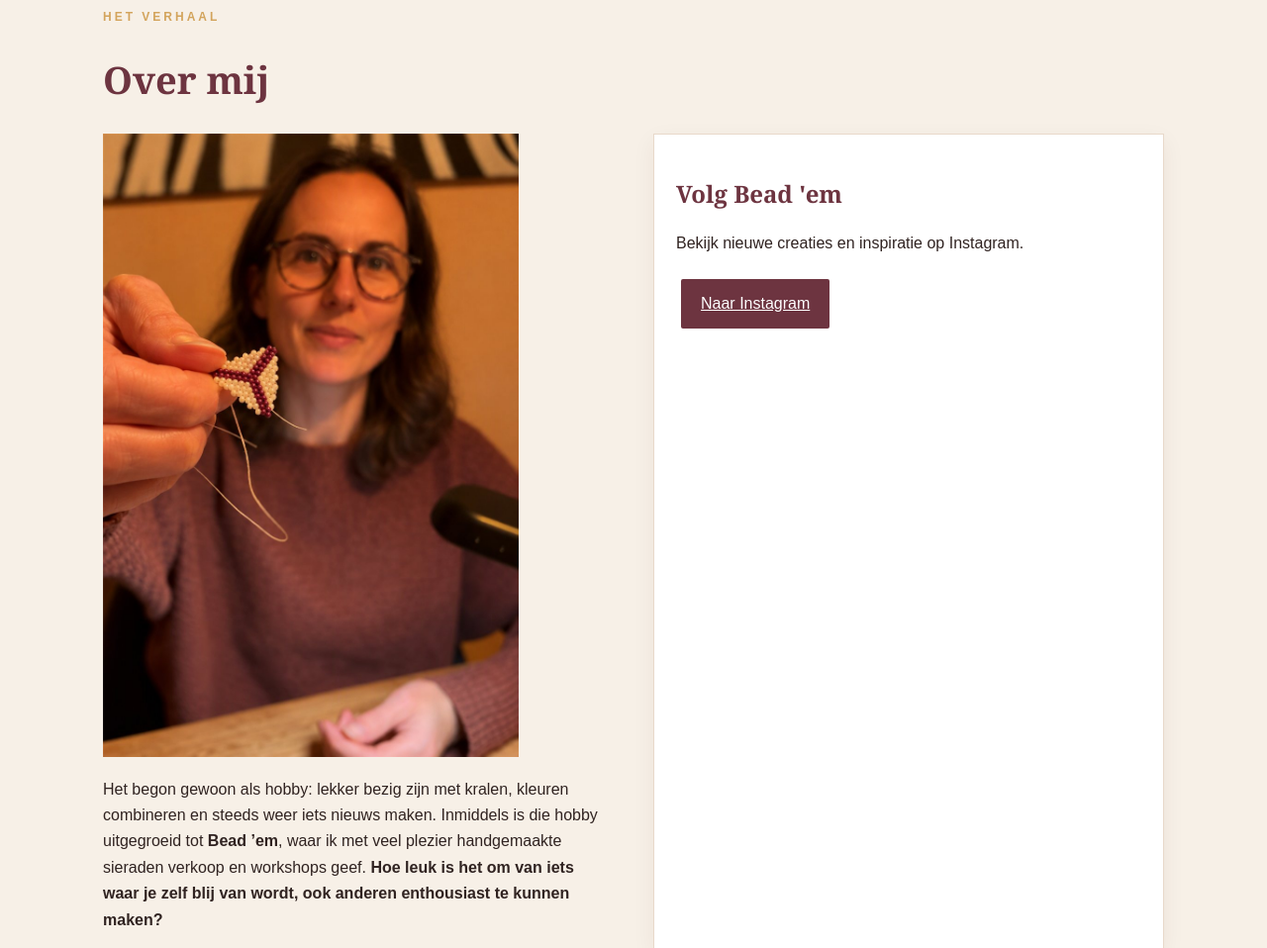
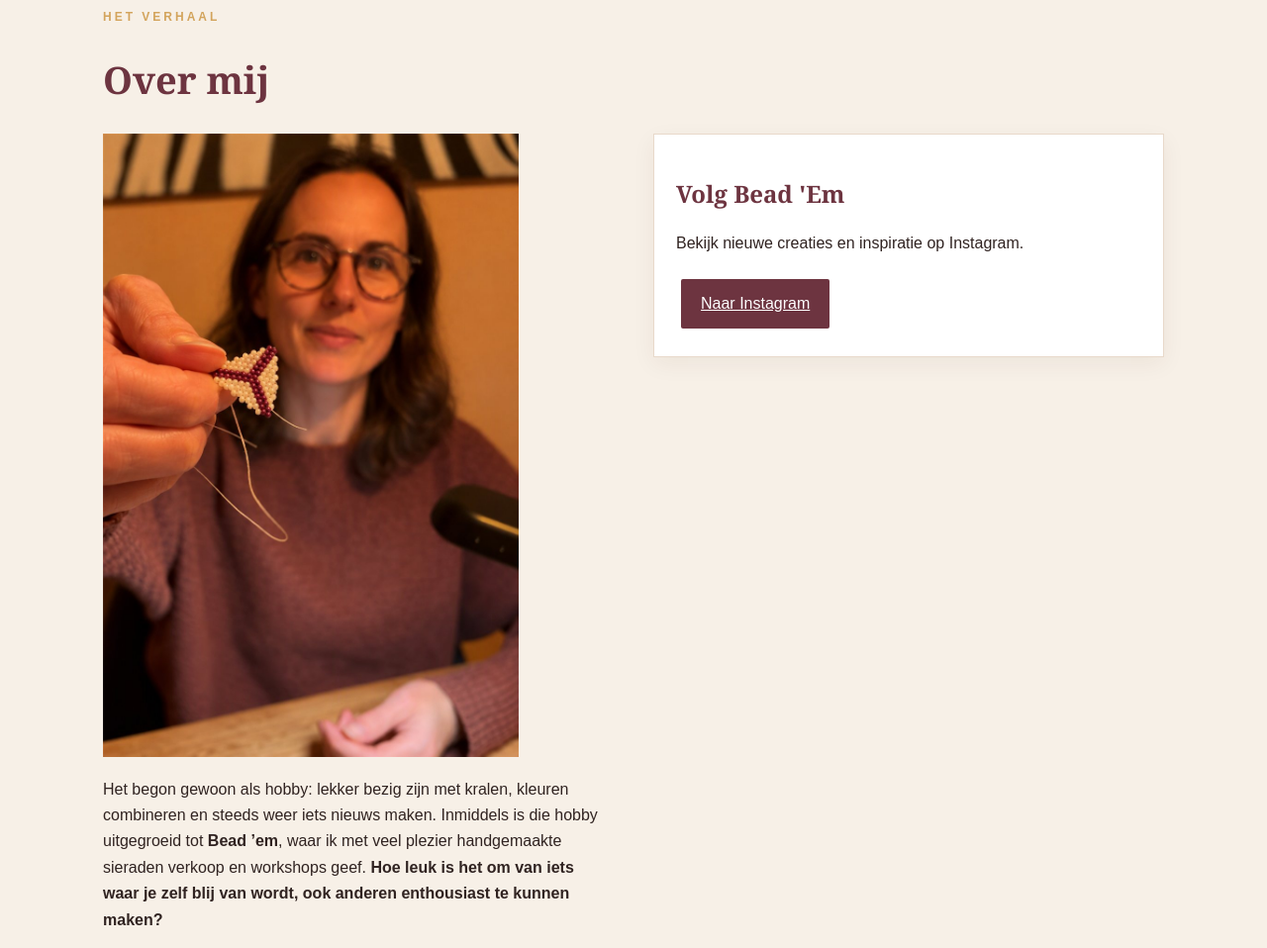
Before and after one commit to npcats/BeadEm, a plain HTML site: page index.html in a window 1280 px wide. Shown: the part 2540-3498 px from the top of the page at 99% size. Drawn offline with nearby package versions, Linux system fonts and the light colour scheme.

Commit message:
Instagram-kaart op inhoudshoogte en kop Volg Bead 'Em
Co-authored-by: Copilot App <223556219+Copilot@users.noreply.github.com>

```diff
--- a/css/style.css
+++ b/css/style.css
@@ -253,6 +253,10 @@ a.btn:hover {
   color: var(--wine);
 }
 
+.contact > .card {
+  align-self: start;
+}
+
 details {
   background: #fff;
   padding: 15px 18px;
--- a/index.html
+++ b/index.html
@@ -242,7 +242,7 @@
           </div>
 
           <div class="card">
-            <h3>Volg Bead 'em</h3>
+            <h3>Volg Bead 'Em</h3>
             <p>Bekijk nieuwe creaties en inspiratie op Instagram.</p>
        <a class="btn"
          style="color:#ffffff;"
```
